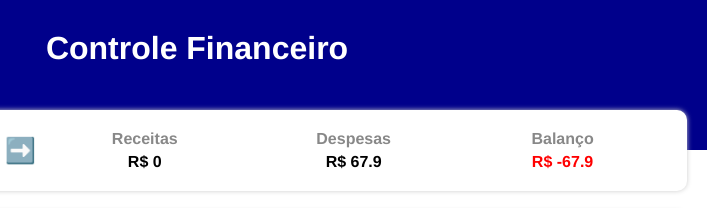
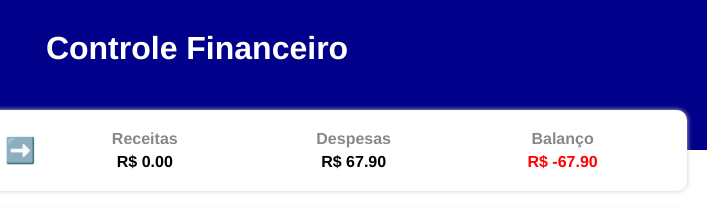
Before and after one commit to Lorenabelo/financial-control, a Gatsby site: page / in a window 1280 px wide. Shown: the top 208 px of the page, 443-1150 px from the left. Built offline with nearby package versions, Linux system fonts and the light colour scheme; Gatsby itself is replaced by a stand-in of ours.

Commit message:
fix: decimal place adjustment

```diff
--- a/src/components/ResumeItem/index.tsx
+++ b/src/components/ResumeItem/index.tsx
@@ -11,7 +11,7 @@ export const ResumeItem = ({ title, value, color }: Props) => {
   return (
     <C.Container>
       <C.Title>{title}</C.Title>
-      <C.Info color={color}>R$ {value}</C.Info>
+      <C.Info color={color}>R$ {value.toFixed(2)}</C.Info>
     </C.Container>
   );
 };
```
